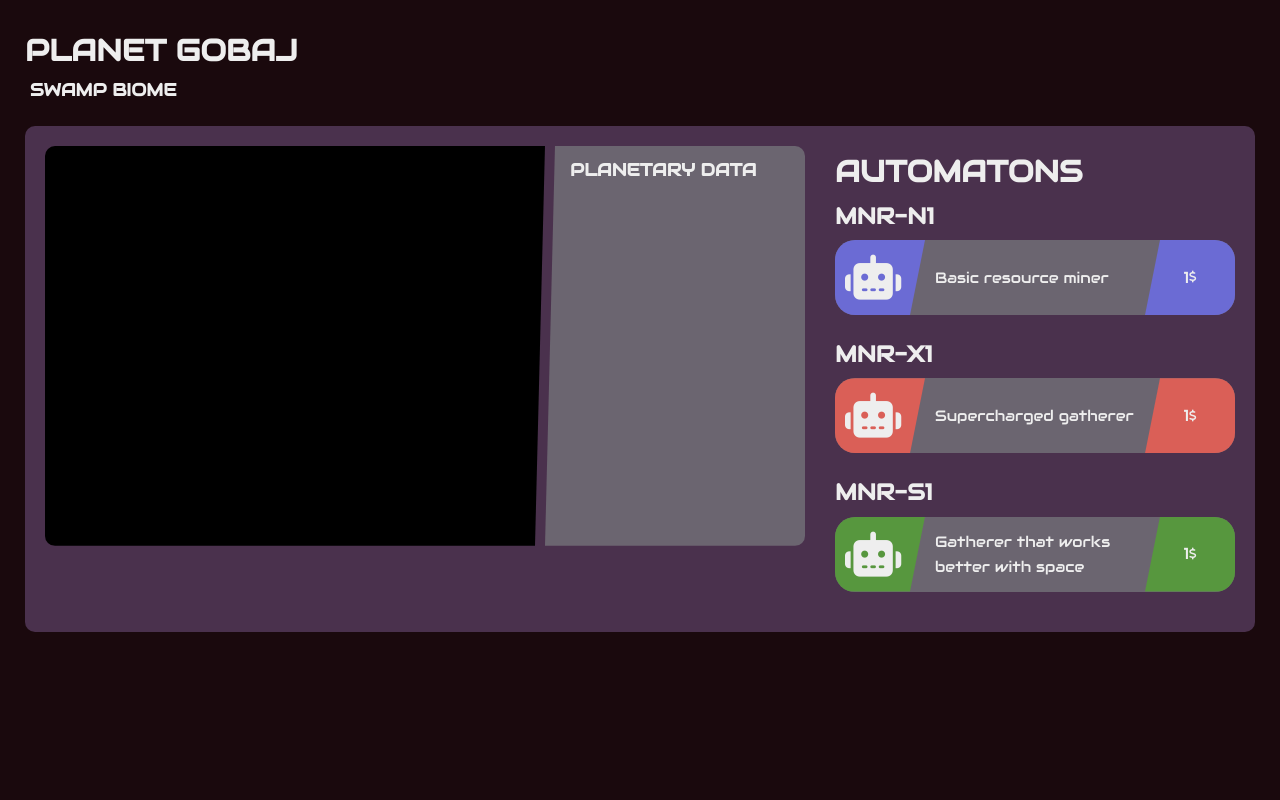
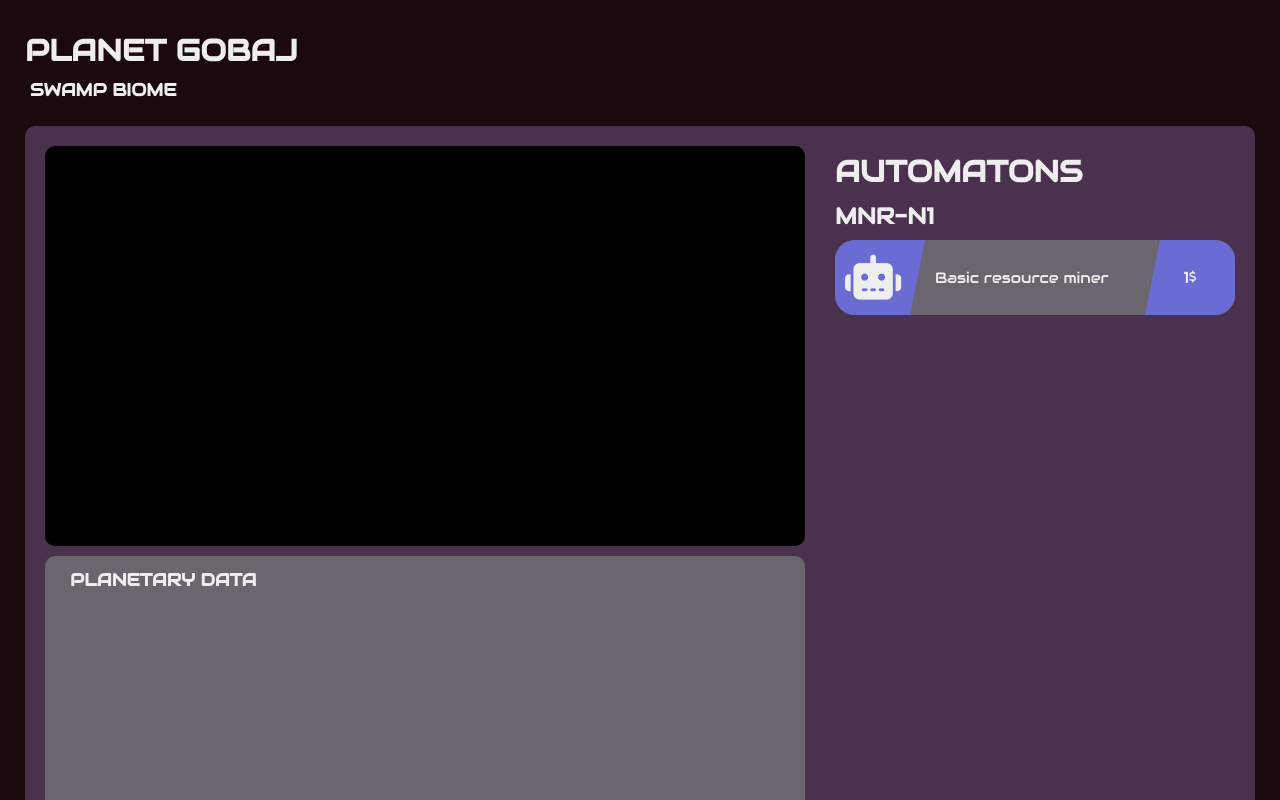
Before and after one commit to Justin-MacIntosh/DeeperAndDarker, a React (Create React App) app in the folder app/: page / in a window 1280 px wide. Shown: the top 800 px of the page. Built offline with nearby package versions, Linux system fonts and the light colour scheme.

Commit message:
Updated style sheet to be more reactive

```diff
--- a/app/src/App.tsx
+++ b/app/src/App.tsx
@@ -3,7 +3,7 @@ import Card from './components/Card';
 const App = () => {
   return (
     <>
-      <header>
+      <header className="header">
         <div className="planet-description">
           <h1>PLANET GOBAJ</h1>
           <h3 style={{"paddingLeft": "5px"}}>SWAMP BIOME</h3>
@@ -11,9 +11,9 @@ const App = () => {
       </header>
       <div className="main">
         <div className="content">
-          <div className="content-row-1 row">
+          <div className="content-planetary-row">
             <div className="planet-display"></div>
-            <div className="mining-display">
+            <div className="planetary-data-display">
               <h3>PLANETARY DATA</h3>
             </div>
           </div>
@@ -25,17 +25,17 @@ const App = () => {
             <Card
               color="blue"
               iconName="fa-robot"
-              content={<>Basic resource miner</>}
-              suffix={<>1<i className="fa-solid fa-dollar-sign fa-xs"></i></>}
+              contentElement={<>Basic resource miner</>}
+              suffixElement={<>1<i className="fa-solid fa-dollar-sign fa-xs"></i></>}
             />
           </div>
-          <div className="robot-container">
+          {/* <div className="robot-container">
             <h2 className="robot-name">MNR-X1</h2>
             <Card
               color="red"
               iconName="fa-robot"
-              content={<>Supercharged gatherer</>}
-              suffix={<>1<i className="fa-solid fa-dollar-sign fa-xs"></i></>}
+              contentElement={<>Supercharged miner</>}
+              suffixElement={<>1<i className="fa-solid fa-dollar-sign fa-xs"></i></>}
             />
           </div>
           <div className="robot-container">
@@ -43,10 +43,10 @@ const App = () => {
             <Card
               color="green"
               iconName="fa-robot"
-              content={<>Gatherer that works better with space</>}
-              suffix={<>1<i className="fa-solid fa-dollar-sign fa-xs"></i></>}
+              contentElement={<>Miner that works better with space</>}
+              suffixElement={<>1<i className="fa-solid fa-dollar-sign fa-xs"></i></>}
             />
-          </div>
+          </div> */}
         </div>
       </div>
     </>
--- a/app/src/components/Card.css
+++ b/app/src/components/Card.css
@@ -12,11 +12,12 @@
 }
 .card:hover {
   transform: translateY(-4px);
-  filter: brightness(92%);
+  filter: brightness(108%);
   cursor: pointer;
 }
 .card:active {
   transform: translateY(-2px);
+  filter: brightness(105%);
   cursor: pointer;
 }
 
--- a/app/src/components/Card.tsx
+++ b/app/src/components/Card.tsx
@@ -2,8 +2,8 @@ import './Card.css';
 
 interface CardProperties {
   iconName: String,
-  content: React.ReactNode
-  suffix: React.ReactNode,
+  contentElement: React.ReactNode
+  suffixElement: React.ReactNode,
   color: 'blue' | 'red' | 'green';
 }
 
@@ -15,13 +15,12 @@ const Card = (props: CardProperties) => {
         <span className={`fa-solid fa-3x ${props.iconName}`}></span>
       </div>
       <div className="card-content">
-        {props.content}
+        {props.contentElement}
       </div>
       <div className="card-suffix">
-        {props.suffix}
+        {props.suffixElement}
       </div>
     </div>
   )
 }
-
 export default Card;
--- a/app/src/index.css
+++ /dev/null
@@ -1,92 +0,0 @@
-* {
-  margin: 0;
-  padding: 0;
-  box-sizing: border-box;
-  backface-visibility: hidden;
-  -webkit-backface-visibility: hidden;
-}
-body {
-  font-family: "Audiowide", sans-serif;
-  font-weight: 100;
-  font-size: 15px;
-  line-height: 1.7;
-  color: #eee;
-}
-body {
-  background-color: #1A090D;
-  margin: 25px;
-}
-
-.planet-description {
-  margin-bottom: 20px;
-}
-.main {
-  padding: 20px;
-  border-radius: 10px;
-  background-color: #4A314d;
-  display: flex;
-  flex-direction: row;
-  gap: 30px;
-}
-
-.noselect {
-  -webkit-touch-callout: none; /* iOS Safari */
-    -webkit-user-select: none; /* Safari */
-     -khtml-user-select: none; /* Konqueror HTML */
-       -moz-user-select: none; /* Old versions of Firefox */
-        -ms-user-select: none; /* Internet Explorer/Edge */
-            user-select: none; /* Non-prefixed version, currently
-                                  supported by Chrome, Edge, Opera and Firefox */
-}
-.row {
-  display: flex;
-  flex-direction: row;
-  flex-wrap: wrap;
-  width: 100%;
-}
-.column {
-  display: flex;
-  flex-direction: column;
-  flex-basis: 100%;
-  flex: 1;
-}
-
-/* Sidebar */
-.sidebar {
-  width: 400px;
-}
-.robot-container {
-  margin-bottom: 20px
-}
-.robot-name {
-  margin-bottom: 5px;
-}
-
-/* Main */
-.content {
-  border-radius: 10px;
-  flex-grow: 2;
-
-  display: flex;
-  flex-direction: column;
-}
-.content-row-1 {
-  height: 400px;
-  border-radius: 10px;
-  margin-bottom: 10px;
-}
-.planet-display {
-  border-radius: 10px 0px 0px 10px;
-  width: 500px;
-  background-color: black;
-  backface-visibility: hidden;
-  -webkit-backface-visibility: hidden;
-  clip-path: polygon(0 0, 100% 0, calc(100% - 10px) 100%, 0 100%);
-}
-.mining-display {
-  border-radius: 0px 10px 10px 0px;
-  background-color: #6B6570;
-  padding: 10px 10px 10px 25px;
-  flex: 2;
-  clip-path: polygon(10px 0, 100% 0, 100% 100%, 0 100%);
-}
--- a/app/src/index.tsx
+++ b/app/src/index.tsx
@@ -3,7 +3,7 @@ import ReactDOM from 'react-dom/client';
 import reportWebVitals from './reportWebVitals';
 
 import App from './App';
-import './index.css';
+import './style.css';
 
 const root = ReactDOM.createRoot(
   document.getElementById('root') as HTMLElement
--- /dev/null
+++ b/app/src/style.css
@@ -0,0 +1,107 @@
+
+/* Global Style Reset */
+* {
+  margin: 0;
+  padding: 0;
+  box-sizing: border-box;
+  backface-visibility: hidden;
+  -webkit-backface-visibility: hidden;
+}
+body {
+  font-family: "Audiowide", sans-serif;
+  font-weight: 100;
+  font-size: 15px;
+  line-height: 1.7;
+  color: #eee;
+}
+.noselect {
+  -webkit-touch-callout: none; /* iOS Safari */
+    -webkit-user-select: none; /* Safari */
+     -khtml-user-select: none; /* Konqueror HTML */
+       -moz-user-select: none; /* Old versions of Firefox */
+        -ms-user-select: none; /* Internet Explorer/Edge */
+            user-select: none; /* Non-prefixed version, currently
+                                  supported by Chrome, Edge, Opera and Firefox */
+}
+
+/* App-specific styles */
+body {
+  background-color: #1A090D;
+  margin: 25px;
+}
+
+.header {
+  margin-bottom: 20px;
+}
+.planet-description {
+  /* TODO */
+}
+.main {
+  padding: 20px;
+  border-radius: 10px;
+  background-color: #4A314d;
+  display: flex;
+  flex-direction: row;
+  gap: 30px;
+  min-width: 1100px;
+}
+
+/* Content */
+.content {
+  border-radius: 10px;
+  flex: 4;
+  min-width: 500px;
+
+  display: flex;
+  flex-direction: column;
+}
+.content-planetary-row {
+  display: flex;
+  flex-direction: row;
+
+  border-radius: 10px;
+  margin-bottom: 10px;
+  gap: 10px;
+}
+.planet-display {
+  min-height: 400px;
+  width: 500px;
+  border-radius: 10px 0px 0px 10px;
+  background-color: black;
+  backface-visibility: hidden;
+  -webkit-backface-visibility: hidden;
+}
+.planetary-data-display {
+  min-height: 400px;
+  border-radius: 0px 10px 10px 0px;
+  background-color: #6B6570;
+  padding: 10px 10px 10px 25px;
+  flex: 2;
+}
+
+@media (max-width: 1440px) {
+  .content-planetary-row {
+    flex-direction: column;
+  }
+  .planet-display {
+    width: 100%;
+    border-radius: 10px;
+    clip-path: none;
+  }
+  .planetary-data-display {
+    border-radius: 10px;
+    clip-path: none;
+  }
+}
+
+/* Sidebar */
+.sidebar {
+  min-width: 400px;
+  flex: 1
+}
+.robot-container {
+  margin-bottom: 20px
+}
+.robot-name {
+  margin-bottom: 5px;
+}
```
Also changed, not shown: app/public/index.html (line endings or trailing spaces), 1 other file (tests, documents, lock files or other folders).
